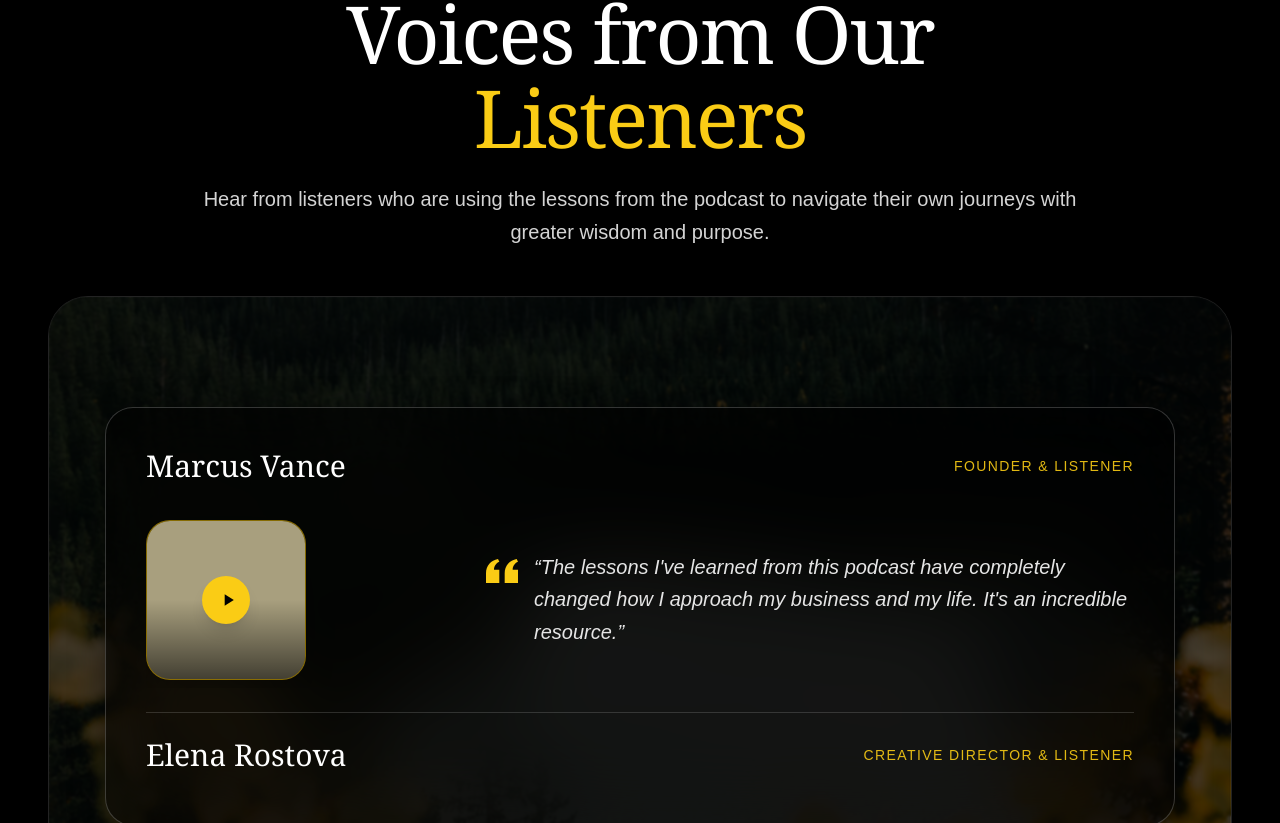
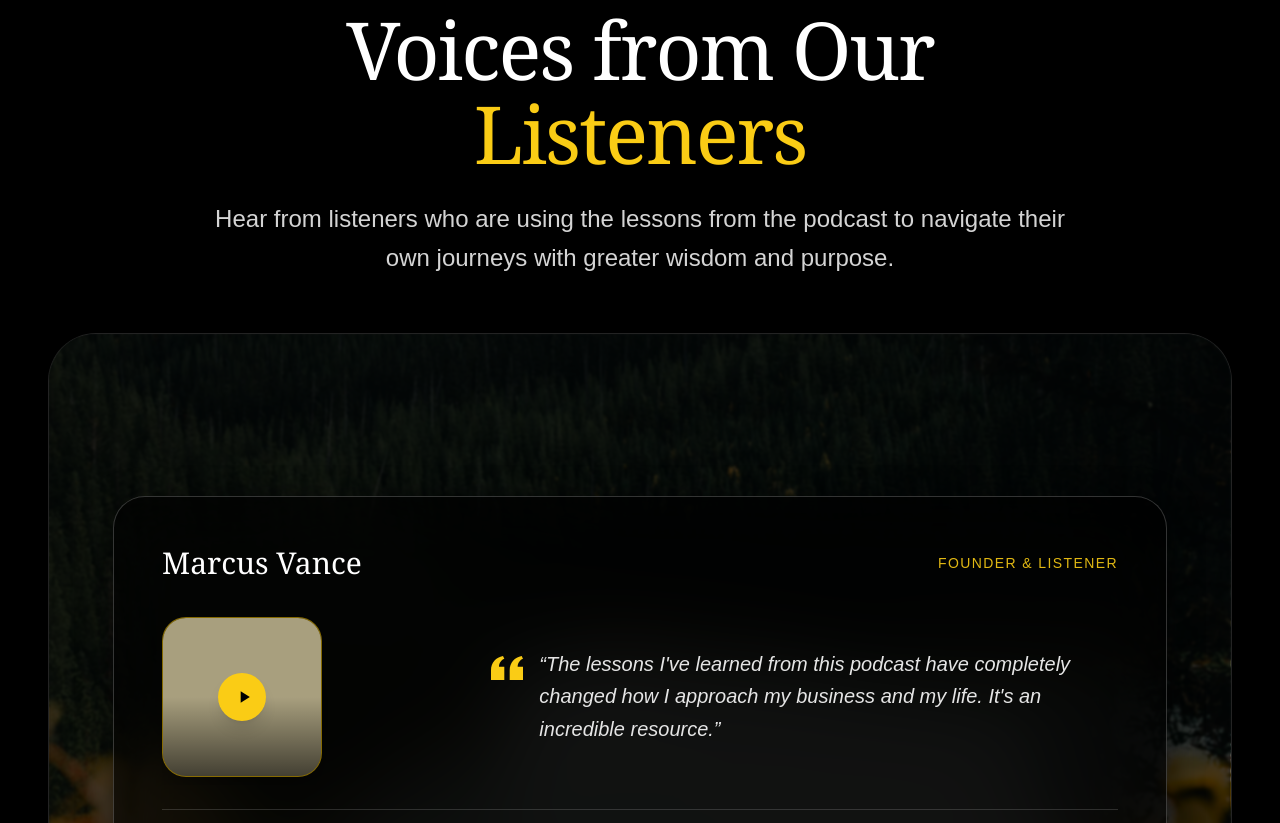
Before and after one commit to flamehashira007-dotcom/THE-EVERYDAY-UNIVERSITY, a Next.js app: page /community in a window 1280 px wide. Shown: the part 837-1660 px from the top of the page. Built offline with nearby package versions, Linux system fonts and the light colour scheme; grey boxes are pictures that could not be loaded.

Commit message:
modified:   components/community/CommunityVoices.tsx

```diff
--- a/components/community/CommunityVoices.tsx
+++ b/components/community/CommunityVoices.tsx
@@ -40,6 +40,8 @@ export default function CommunityVoices() {
   const scrollTrackRef = useRef<HTMLDivElement>(null);
   const [selectedVideo, setSelectedVideo] = useState<{ url: string; title: string } | null>(null);
   const [manualActiveIndex, setManualActiveIndex] = useState<number | null>(null);
+  const [activeTabMobile, setActiveTabMobile] = useState<number>(0);
+  const [isMobile, setIsMobile] = useState(false);
 
   const row1ContentRef = useRef<HTMLDivElement>(null);
   const row2ContentRef = useRef<HTMLDivElement>(null);
@@ -47,16 +49,18 @@ export default function CommunityVoices() {
   const [row2FullHeight, setRow2FullHeight] = useState(0);
 
   useEffect(() => {
-    const measure = () => {
+    const handleResize = () => {
+      setIsMobile(window.innerWidth < 768);
       if (row1ContentRef.current) setRow1FullHeight(row1ContentRef.current.scrollHeight);
       if (row2ContentRef.current) setRow2FullHeight(row2ContentRef.current.scrollHeight);
     };
-    measure();
-    const timeout = setTimeout(measure, 100);
-    window.addEventListener("resize", measure);
+
+    handleResize();
+    const timeout = setTimeout(handleResize, 150);
+    window.addEventListener("resize", handleResize);
     return () => {
       clearTimeout(timeout);
-      window.removeEventListener("resize", measure);
+      window.removeEventListener("resize", handleResize);
     };
   }, []);
 
@@ -76,28 +80,38 @@ export default function CommunityVoices() {
   );
 
   const row2Opacity = useTransform(scrollYProgress, [0.15, 0.3, 1], [0, 1, 1]);
-  const row2Height = useTransform(scrollYProgress, [0.15, 0.3, 1], [0, row2FullHeight, row2FullHeight]);
+  const row2Height = useTransform(
+    scrollYProgress,
+    [0.15, 0.3, 1],
+    [0, row2FullHeight, row2FullHeight]
+  );
 
   return (
     <section id="voices" className="relative w-full bg-black text-white">
       {/* 1. TOP HEADER */}
-      <div className="w-full px-4 sm:px-8 md:px-12 pt-12 sm:pt-24 md:pt-32 pb-6 sm:pb-12 text-center">
+      <div className="w-full px-4 sm:px-8 md:px-12 pt-16 sm:pt-28 md:pt-36 pb-8 sm:pb-14 text-center">
         <div className="max-w-4xl mx-auto">
           <h2 className="text-3xl sm:text-6xl md:text-7xl lg:text-[5rem] font-serif text-white tracking-tight mb-3 sm:mb-6 leading-[1.05]">
             Voices from Our <span className="text-[#facc15]">Listeners</span>
           </h2>
-          <p className="text-xs sm:text-lg md:text-xl text-neutral-300 leading-relaxed font-light">
+          <p className="text-sm sm:text-xl md:text-2xl text-neutral-300 leading-relaxed font-light">
             Hear from listeners who are using the lessons from the podcast to navigate their own journeys with greater wisdom and purpose.
           </p>
         </div>
       </div>
 
-      {/* 2. PINNED SCROLL TRACK */}
-      <div ref={scrollTrackRef} className="relative w-full min-h-0 sm:min-h-[160vh] md:min-h-[200vh]">
-        <div className="sm:sticky sm:top-24 md:top-28 w-full px-4 sm:px-8 md:px-12 pb-8 sm:pb-14">
-          <div className="relative overflow-hidden rounded-2xl sm:rounded-[2.5rem] border border-white/10 shadow-2xl bg-[#0a0a0a] w-full min-h-0 sm:min-h-[560px] md:min-h-[640px] p-4 sm:p-8 md:p-12 lg:p-14 flex flex-col justify-center">
+      {/* 2. SCROLL TRACK (Desktop: 220vh sticky track | Mobile: Compact Interactive Container) */}
+      <div
+        ref={scrollTrackRef}
+        className={`relative w-full ${isMobile ? "min-h-0 pb-12" : "min-h-[220vh]"}`}
+      >
+        <div className={`${isMobile ? "relative" : "sticky top-16 sm:top-24 md:top-28"} w-full px-4 sm:px-8 md:px-12 pb-8 sm:pb-16`}>
+          <div className="relative overflow-hidden rounded-3xl sm:rounded-[3rem] border border-white/10 shadow-2xl bg-[#0a0a0a] w-full min-h-0 sm:min-h-[680px] md:min-h-[760px] p-4 sm:p-8 md:p-12 lg:p-16 flex flex-col justify-center">
             {/* Parallax Background */}
-            <motion.div style={{ y: bgY, scale: bgScale }} className="absolute -inset-y-16 inset-x-0 z-0 pointer-events-none">
+            <motion.div
+              style={isMobile ? undefined : { y: bgY, scale: bgScale }}
+              className="absolute -inset-y-16 inset-x-0 z-0 pointer-events-none"
+            >
               <img
                 src="/card-compressed.avif"
                 alt="Voices from Our Listeners background"
@@ -107,7 +121,87 @@ export default function CommunityVoices() {
             </motion.div>
 
             {/* Inset Glassmorphic Dark Container */}
-            <div className="relative z-10 w-full max-w-7xl mx-auto rounded-xl sm:rounded-[1.75rem] border border-white/20 bg-black/60 backdrop-blur-2xl p-4 sm:p-8 md:p-10 shadow-[0_8px_32px_0_rgba(0,0,0,0.55)] divide-y divide-white/15">
+            <div className="relative z-10 w-full max-w-7xl mx-auto rounded-2xl sm:rounded-[2rem] border border-white/20 bg-black/65 backdrop-blur-2xl p-4 sm:p-8 md:p-12 shadow-[0_8px_32px_0_rgba(0,0,0,0.55)]">
+              {/* MOBILE VIEW: Interactive Member Switcher Tabs */}
+              {isMobile ? (
+                <div className="space-y-4">
+                  {/* Member Selector Pill Tabs */}
+                  <div className="flex items-center gap-2 p-1 rounded-full bg-white/5 border border-white/10">
+                    {MEMBERS.map((member, idx) => (
+                      <button
+                        key={member.id}
+                        onClick={() => setActiveTabMobile(idx)}
+                        className={`flex-1 py-2 px-3 rounded-full text-xs font-serif font-bold transition-all ${
+                          activeTabMobile === idx
+                            ? "bg-[#facc15] text-black shadow-md"
+                            : "text-neutral-300 hover:text-white"
+                        }`}
+                      >
+                        {member.name}
+                      </button>
+                    ))}
+                  </div>
+
+                  {/* Active Member Card Details */}
+                  {(() => {
+                    const currentMember = MEMBERS[activeTabMobile];
+                    return (
+                      <motion.div
+                        key={currentMember.id}
+                        initial={{ opacity: 0, y: 10 }}
+                        animate={{ opacity: 1, y: 0 }}
+                        transition={{ duration: 0.35 }}
+                        className="pt-2 space-y-4"
+                      >
+                        <div className="flex items-center justify-between border-b border-white/10 pb-3">
+                          <div>
+                            <h3 className="text-xl font-serif text-white">{currentMember.name}</h3>
+                            <span className="text-[11px] font-mono uppercase tracking-widest text-[#facc15]">
+                              {currentMember.location}
+                            </span>
+                          </div>
+                        </div>
+
+                        <div className="flex flex-col items-center gap-4 pt-1">
+                          <div className="relative group/avatar w-24 h-24 rounded-2xl overflow-hidden bg-yellow-400/20 border border-yellow-400/40 flex items-center justify-center shadow-xl shrink-0">
+                            <img
+                              src={currentMember.avatar}
+                              alt={currentMember.name}
+                              className="w-full h-full object-cover object-top"
+                            />
+                            <div className="absolute inset-0 bg-gradient-to-t from-black/60 via-transparent to-transparent" />
+
+                            {currentMember.videoUrl && (
+                              <button
+                                onClick={() =>
+                                  setSelectedVideo({
+                                    url: currentMember.videoUrl!,
+                                    title: currentMember.name,
+                                  })
+                                }
+                                className="absolute inset-0 m-auto w-10 h-10 rounded-full bg-[#facc15] text-black flex items-center justify-center shadow-lg active:scale-95 transition-transform"
+                                aria-label={`Play ${currentMember.name} story`}
+                              >
+                                <svg className="w-4 h-4 fill-current translate-x-0.5" viewBox="0 0 24 24">
+                                  <path d="M8 5v14l11-7z" />
+                                </svg>
+                              </button>
+                            )}
+                          </div>
+
+                          <div className="text-center px-1">
+                            <p className="text-xs text-neutral-200 leading-relaxed font-light italic">
+                              &ldquo;{currentMember.bio}&rdquo;
+                            </p>
+                          </div>
+                        </div>
+                      </motion.div>
+                    );
+                  })()}
+                </div>
+              ) : (
+                /* DESKTOP VIEW: Full Scroll-Scrub Pinned Accordion */
+                <div className="divide-y divide-white/15">
                   {/* ROW 1: Marcus Vance */}
                   <div
                     onClick={() => setManualActiveIndex(manualActiveIndex === 0 ? null : 0)}
@@ -135,7 +229,10 @@ export default function CommunityVoices() {
                           : { opacity: row1Opacity, height: row1Height }
                       }
                     >
-                  <div ref={row1ContentRef} className="pt-4 sm:pt-6 pb-2 grid grid-cols-1 md:grid-cols-12 gap-4 sm:gap-8 items-center">
+                      <div
+                        ref={row1ContentRef}
+                        className="pt-4 sm:pt-6 pb-2 grid grid-cols-1 md:grid-cols-12 gap-4 sm:gap-8 items-center"
+                      >
                         <div className="md:col-span-4 flex justify-center md:justify-start">
                           <div className="relative group/avatar w-28 h-28 sm:w-40 sm:h-40 rounded-2xl sm:rounded-3xl overflow-hidden bg-yellow-400/20 border border-yellow-400/40 flex items-center justify-center shadow-2xl shrink-0">
                             <img
@@ -149,12 +246,18 @@ export default function CommunityVoices() {
                               <button
                                 onClick={(e) => {
                                   e.stopPropagation();
-                              setSelectedVideo({ url: MEMBERS[0].videoUrl!, title: MEMBERS[0].name });
+                                  setSelectedVideo({
+                                    url: MEMBERS[0].videoUrl!,
+                                    title: MEMBERS[0].name,
+                                  });
                                 }}
                                 className="absolute inset-0 m-auto w-10 h-10 sm:w-12 sm:h-12 rounded-full bg-[#facc15] hover:bg-white text-black flex items-center justify-center backdrop-blur-md shadow-lg hover:scale-110 transition-all cursor-pointer"
                                 aria-label={`Play ${MEMBERS[0].name} story`}
                               >
-                            <svg className="w-4 h-4 sm:w-5 sm:h-5 fill-current translate-x-0.5" viewBox="0 0 24 24">
+                                <svg
+                                  className="w-4 h-4 sm:w-5 sm:h-5 fill-current translate-x-0.5"
+                                  viewBox="0 0 24 24"
+                                >
                                   <path d="M8 5v14l11-7z" />
                                 </svg>
                               </button>
@@ -164,7 +267,10 @@ export default function CommunityVoices() {
 
                         <div className="md:col-span-8 flex items-start gap-3 sm:gap-4">
                           <div className="text-[#facc15] shrink-0 mt-0.5 sm:mt-1">
-                        <svg className="w-5 h-5 sm:w-8 sm:h-8 fill-current" viewBox="0 0 24 24">
+                            <svg
+                              className="w-5 h-5 sm:w-8 sm:h-8 fill-current"
+                              viewBox="0 0 24 24"
+                            >
                               <path d="M14.017 21v-7.391c0-5.704 3.731-9.57 8.983-10.609l.995 2.151c-2.432.917-3.995 3.638-3.995 5.849h4v10h-9.983zm-14.017 0v-7.391c0-5.704 3.748-9.57 9-10.609l.996 2.151c-2.433.917-3.996 3.638-3.996 5.849h3.983v10h-9.983z" />
                             </svg>
                           </div>
@@ -204,7 +310,10 @@ export default function CommunityVoices() {
                           : { opacity: row2Opacity, height: row2Height }
                       }
                     >
-                  <div ref={row2ContentRef} className="pt-4 sm:pt-6 pb-2 grid grid-cols-1 md:grid-cols-12 gap-4 sm:gap-8 items-center">
+                      <div
+                        ref={row2ContentRef}
+                        className="pt-4 sm:pt-6 pb-2 grid grid-cols-1 md:grid-cols-12 gap-4 sm:gap-8 items-center"
+                      >
                         <div className="md:col-span-4 flex justify-center md:justify-start">
                           <div className="relative group/avatar w-28 h-28 sm:w-40 sm:h-40 rounded-2xl sm:rounded-3xl overflow-hidden bg-yellow-400/20 border border-yellow-400/40 flex items-center justify-center shadow-2xl shrink-0">
                             <img
@@ -218,12 +327,18 @@ export default function CommunityVoices() {
                               <button
                                 onClick={(e) => {
                                   e.stopPropagation();
-                              setSelectedVideo({ url: MEMBERS[1].videoUrl!, title: MEMBERS[1].name });
+                                  setSelectedVideo({
+                                    url: MEMBERS[1].videoUrl!,
+                                    title: MEMBERS[1].name,
+                                  });
                                 }}
                                 className="absolute inset-0 m-auto w-10 h-10 sm:w-12 sm:h-12 rounded-full bg-[#facc15] hover:bg-white text-black flex items-center justify-center backdrop-blur-md shadow-lg hover:scale-110 transition-all cursor-pointer"
                                 aria-label={`Play ${MEMBERS[1].name} story`}
                               >
-                            <svg className="w-4 h-4 sm:w-5 sm:h-5 fill-current translate-x-0.5" viewBox="0 0 24 24">
+                                <svg
+                                  className="w-4 h-4 sm:w-5 sm:h-5 fill-current translate-x-0.5"
+                                  viewBox="0 0 24 24"
+                                >
                                   <path d="M8 5v14l11-7z" />
                                 </svg>
                               </button>
@@ -233,7 +348,10 @@ export default function CommunityVoices() {
 
                         <div className="md:col-span-8 flex items-start gap-3 sm:gap-4">
                           <div className="text-[#facc15] shrink-0 mt-0.5 sm:mt-1">
-                        <svg className="w-5 h-5 sm:w-8 sm:h-8 fill-current" viewBox="0 0 24 24">
+                            <svg
+                              className="w-5 h-5 sm:w-8 sm:h-8 fill-current"
+                              viewBox="0 0 24 24"
+                            >
                               <path d="M14.017 21v-7.391c0-5.704 3.731-9.57 8.983-10.609l.995 2.151c-2.432.917-3.995 3.638-3.995 5.849h4v10h-9.983zm-14.017 0v-7.391c0-5.704 3.748-9.57 9-10.609l.996 2.151c-2.433.917-3.996 3.638-3.996 5.849h3.983v10h-9.983z" />
                             </svg>
                           </div>
@@ -245,6 +363,8 @@ export default function CommunityVoices() {
                       </div>
                     </motion.div>
                   </div>
+                </div>
+              )}
             </div>
           </div>
         </div>
```
Lines whose indentation alone changed are shown as unchanged.
